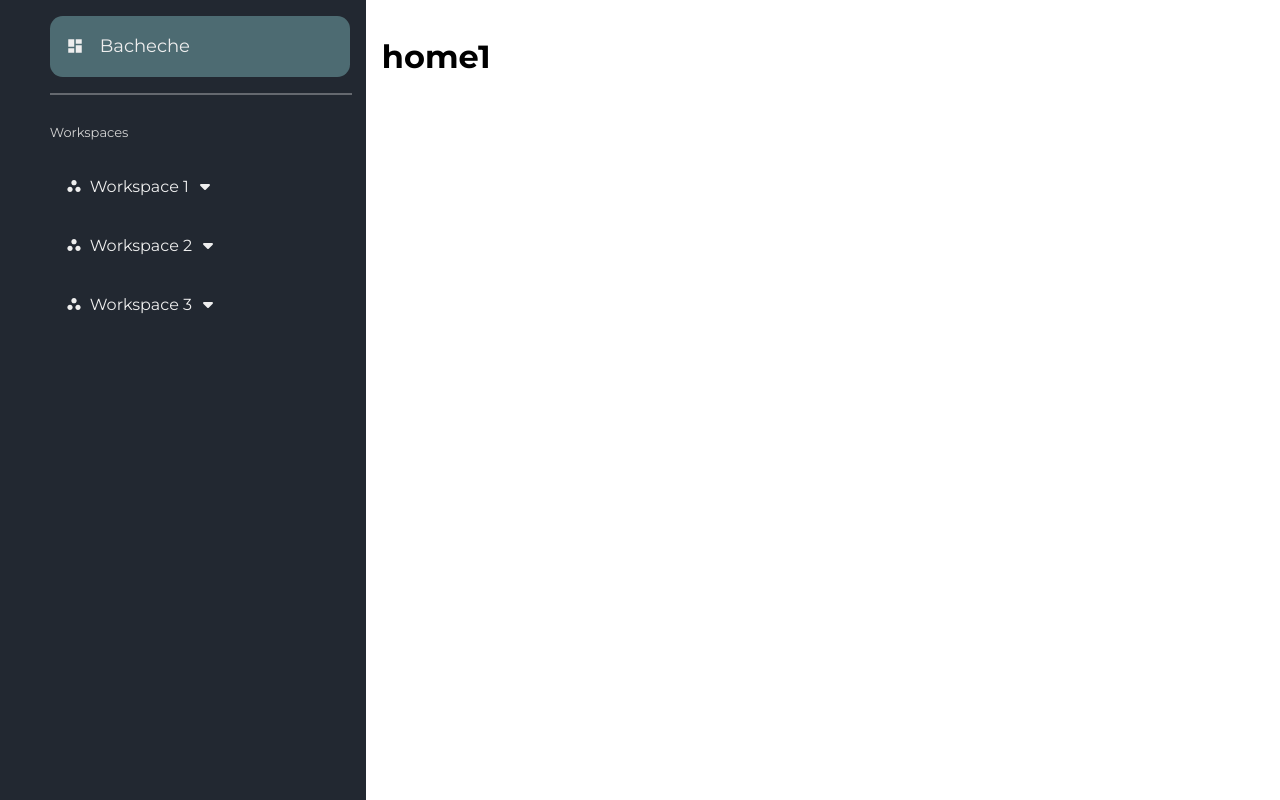
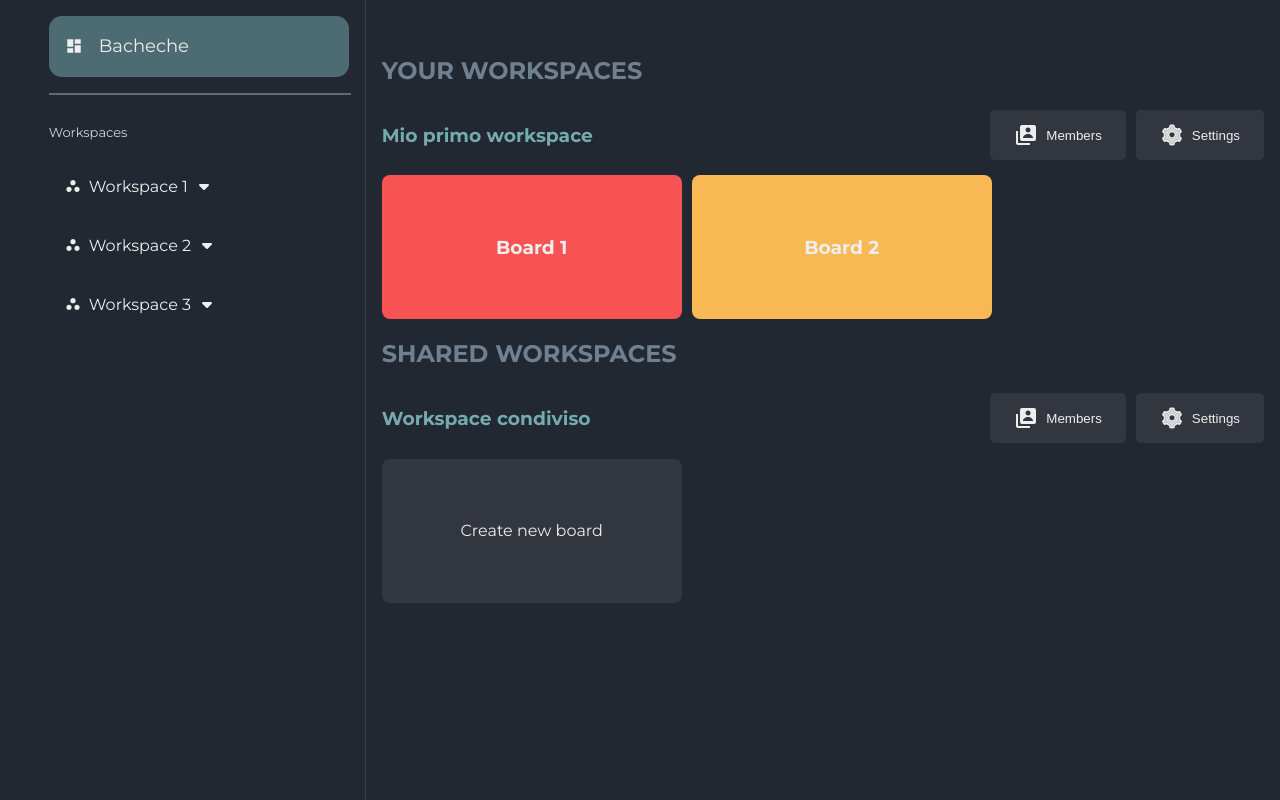
Before and after one commit to Brian-Zaniolo/collab-space, a React (Create React App) app: page / in a window 1280 px wide. Built offline with nearby package versions, Linux system fonts and the light colour scheme.

Commit message:
implemented UI for the boards homepage

```diff
--- /dev/null
+++ b/src/components/board_card/BoardCard.jsx
@@ -0,0 +1,15 @@
+import { homeRouter } from '../../pages/home/Home';
+
+const BoardCard = ({ board }) => {
+    return (
+        <div
+            className="board__card__container"
+            style={{ backgroundColor: board.color }}
+            onClick={() => homeRouter.navigate('/boards/' + board.id)}
+        >
+            <h3 style={{ color: 'var(--white-accent)' }}>{board.name}</h3>
+        </div>
+    );
+};
+
+export default BoardCard;
--- /dev/null
+++ b/src/components/home_workspace/HomeWorkspace.jsx
@@ -0,0 +1,39 @@
+import { BiSolidUserAccount } from 'react-icons/bi';
+import { AiTwotoneSetting } from 'react-icons/ai';
+import './style/homeWorkspace.css';
+import BoardCard from '../board_card/BoardCard';
+
+const HomeWorkspace = ({ workspace }) => {
+    return (
+        <>
+            <div className="boards__home__workspace__header">
+                <h3>{workspace.name}</h3>
+                <div className="boards__home__workspace__header__buttons">
+                    <button>
+                        <BiSolidUserAccount
+                            className={
+                                'boards__home__workspace__header__buttons__icon'
+                            }
+                        />
+                        Members
+                    </button>
+                    <button>
+                        <AiTwotoneSetting className="boards__home__workspace__header__buttons__icon" />
+                        Settings
+                    </button>
+                </div>
+            </div>
+            <div className="boards__home__workspace__content">
+                {workspace.boards.length !== 0 ? (
+                    workspace.boards.map((board) => <BoardCard board={board} />)
+                ) : (
+                    <div className="board__card__container">
+                        Create new board
+                    </div>
+                )}
+            </div>
+        </>
+    );
+};
+
+export default HomeWorkspace;
--- /dev/null
+++ b/src/components/home_workspace/style/homeWorkspace.css
@@ -0,0 +1,65 @@
+.boards__home__workspace__header {
+    display: flex;
+    justify-content: space-between;
+    align-items: center;
+    margin-bottom: 10px;
+
+    .boards__home__workspace__header__buttons {
+        display: flex;
+        gap: 10px;
+
+        button {
+            display: flex;
+            align-items: center;
+            gap: .5rem;
+            background-color: var(--onBackground);
+            color: var(--whiteAccent);
+            border: none;
+            border-radius: 5px;
+            padding: .8rem 1.5rem;
+            cursor: pointer;
+
+            .boards__home__workspace__header__buttons__icon {
+                font-size: 1.5rem;
+            }
+
+            &:hover {
+                background-color: var(--fadedPrimary);
+            }
+        }
+    }
+}
+
+.boards__home__workspace__content {
+    display: flex;
+    flex-flow: row wrap;
+    gap: 10px;
+    height: clamp(100px, 18dvh, 250px);
+}
+
+.boards__home__create {
+    display: flex;
+    align-items: center;
+    justify-content: center;
+    background-color: var(--onBackground);
+    border-radius: 5px;
+    padding: 5rem;
+
+    color: var(--whiteAccent);
+
+    &:hover {
+        background-color: var(--fadedPrimary);
+    }
+}
+
+.board__card__container {
+    display: flex;
+    flex-direction: column;
+    align-items: center;
+    justify-content: center;
+    width: clamp(200px, 100%, 300px);
+    height: clamp(100px, 100%, 250px);
+    border-radius: 0.5rem;
+    background-color: var(--onBackground);
+    color: var(--whiteAccent);
+}
--- a/src/components/sidebar/style/sidebarHome.css
+++ b/src/components/sidebar/style/sidebarHome.css
@@ -5,6 +5,8 @@
     align-items: flex-end;
     padding: 1rem;
     color: var(--whiteAccent);
+    border-inline-end: 1px solid rgba(255, 255, 255, 0.1);
+    overflow: scroll;
 
     .sidebarHome__content {
         display: flex;
--- /dev/null
+++ b/src/pages/bacheche_home/BoardsHome.jsx
@@ -0,0 +1,46 @@
+import './style/boardsHome.css';
+import HomeWorkspace from '../../components/home_workspace/HomeWorkspace';
+
+const demoStructure = {
+    yourWorkspaces: [
+        {
+            name: 'Mio primo workspace',
+            boards: [
+                {
+                    id: 1,
+                    name: 'Board 1',
+                    color: '#f85353',
+                },
+                {
+                    id: 2,
+                    name: 'Board 2',
+                    color: '#f8b853',
+                },
+            ],
+        },
+    ],
+    sharedWorkspaces: [
+        {
+            name: 'Workspace condiviso',
+            boards: [],
+        },
+    ],
+};
+const BoardsHome = ({ structure }) => {
+    return (
+        <div className="boards__home__container">
+            {demoStructure.yourWorkspaces && <h2>YOUR WORKSPACES</h2>}
+            {demoStructure.yourWorkspaces &&
+                demoStructure.yourWorkspaces.map((workspace) => (
+                    <HomeWorkspace workspace={workspace} />
+                ))}
+            {demoStructure.sharedWorkspaces && <h2>SHARED WORKSPACES</h2>}
+            {demoStructure.sharedWorkspaces &&
+                demoStructure.sharedWorkspaces.map((workspace) => (
+                    <HomeWorkspace workspace={workspace} />
+                ))}
+        </div>
+    );
+};
+
+export default BoardsHome;
--- /dev/null
+++ b/src/pages/bacheche_home/style/boardsHome.css
@@ -0,0 +1,13 @@
+.boards__home__container {
+    display: flex;
+    flex-flow: column;
+    margin-top: 20px;
+
+    h2 {
+        color: slategray;
+    }
+
+    h3 {
+        color: var(--primary);
+    }
+}
--- a/src/pages/home/Home.jsx
+++ b/src/pages/home/Home.jsx
@@ -2,6 +2,7 @@ import { createBrowserRouter, RouterProvider } from 'react-router-dom';
 import SidebarHome from '../../components/sidebar/SidebarHome';
 import './style/home.css';
 import { MdDashboard } from 'react-icons/md';
+import BoardsHome from '../bacheche_home/BoardsHome';
 
 const sidebarStructure = {
     header: [
@@ -45,7 +46,7 @@ export default Home;
 export const homeRouter = createBrowserRouter([
     {
         path: '/',
-        element: <h1>home1</h1>,
+        element: <BoardsHome />,
     },
     {
         path: '/1',
--- a/src/pages/home/style/home.css
+++ b/src/pages/home/style/home.css
@@ -3,6 +3,7 @@
     grid-template-columns: .4fr 1fr;
     height: 100dvh;
     width: 100dvw;
+    background-color: var(--background);
 
     .home__content {
         display: flex;
```
